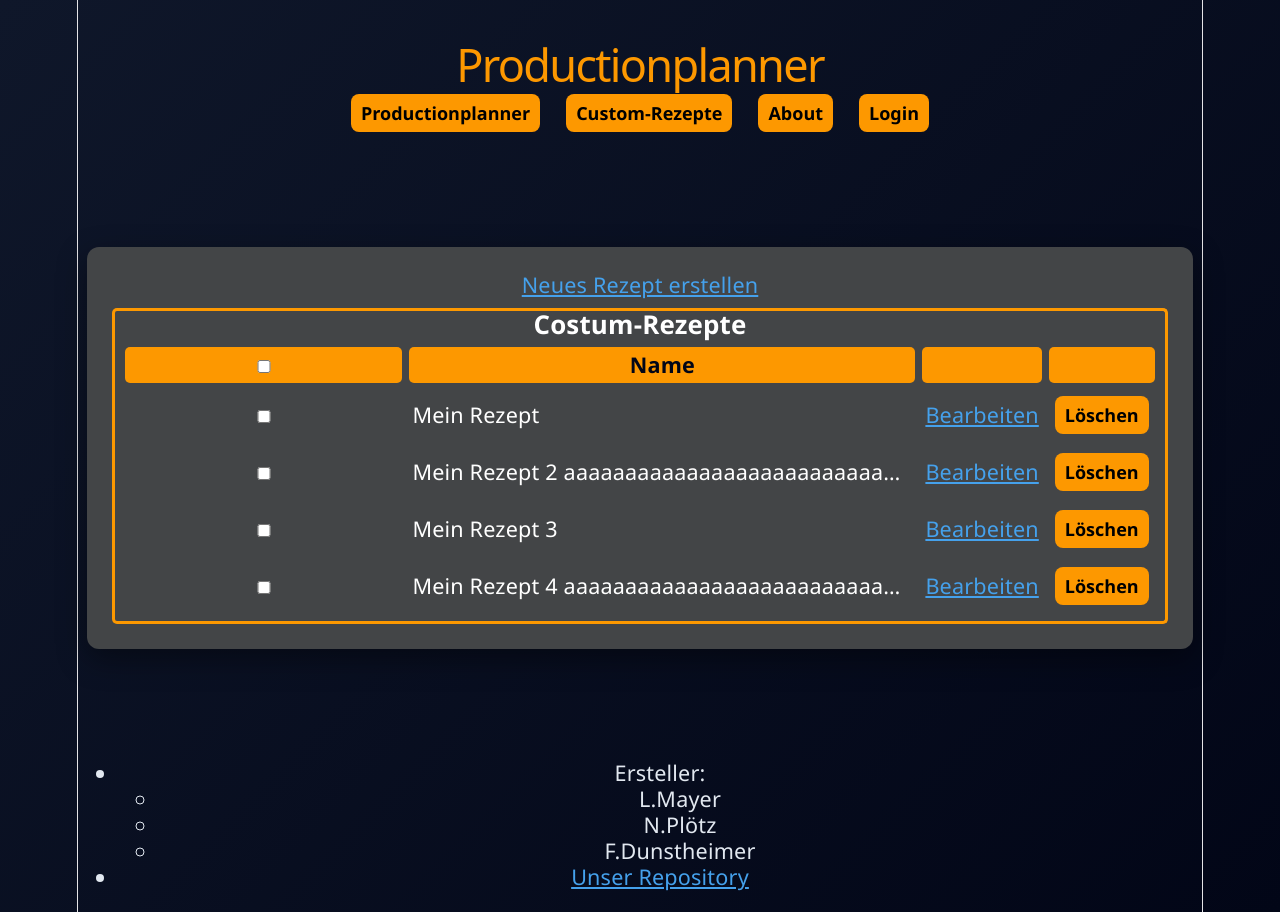
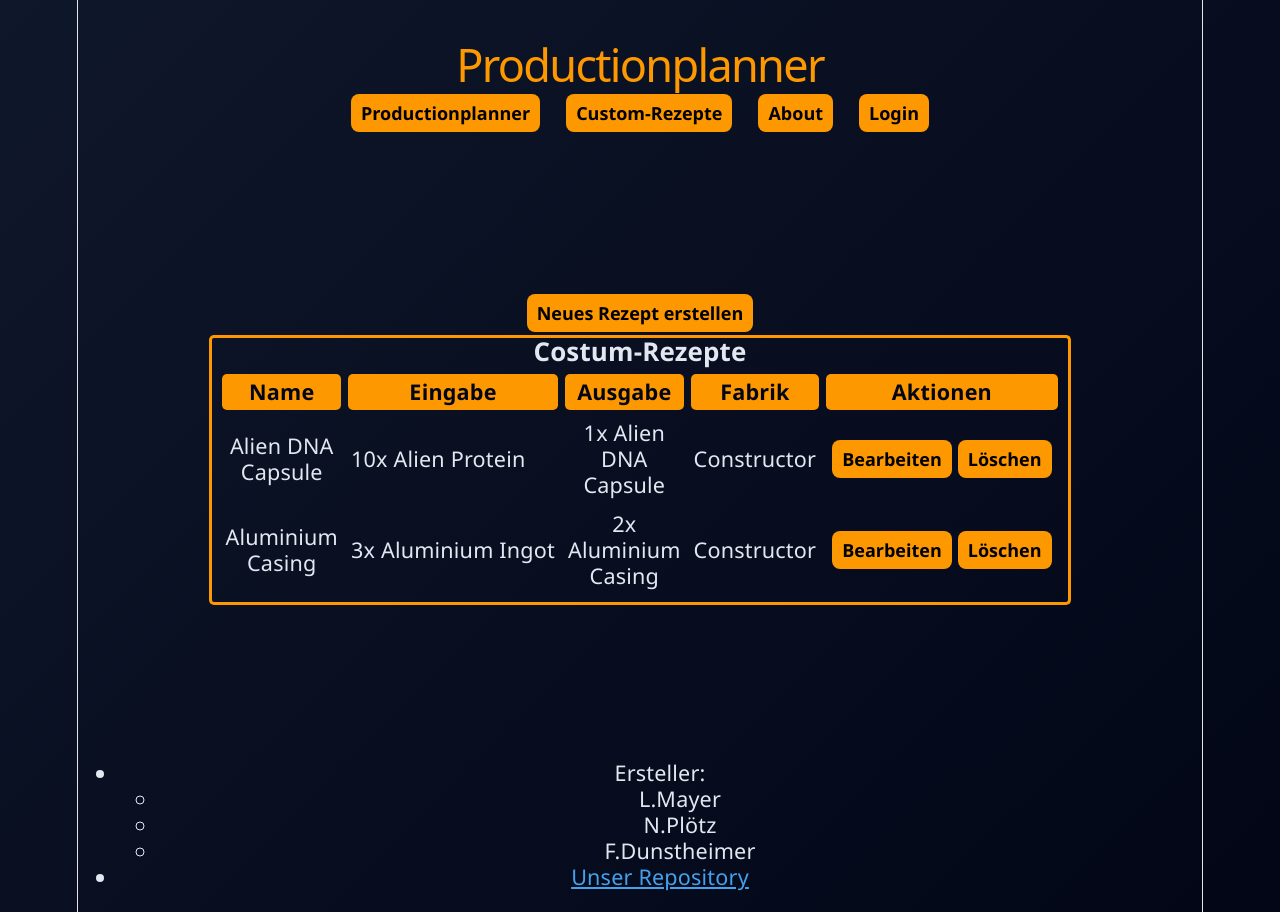
Before and after one commit to LeReyam/Satiscalc, a React (Vite) app: page / in a window 1280 px wide. Both pictures are taken after a click on the button "Custom-Rezepte". Built offline with nearby package versions, Linux system fonts and the light colour scheme.

Commit message:
Implement recipe management features: add, edit, delete, and display recipes with updated components, edit and add currently not working correctly

```diff
--- a/src/App.tsx
+++ b/src/App.tsx
@@ -1,6 +1,7 @@
 import { useState } from "react";
-
 import "./App.css";
+import type { Recipe } from "./types";
+import { initialRecipes } from "./data/initialrecipes";
 
 import { Header } from "./components/header";
 import { Footer } from "./components/footer";
@@ -14,17 +15,72 @@ import { Productionplanner_output } from "./components/productionplanner-output"
 import { Productionplanner_graph } from "./components/productionplanner-graph";
 
 function App() {
+  const [recipes, setRecipes] = useState<Recipe[]>(initialRecipes);
+  const [selectedRecipeId, setSelectedRecipeId] = useState(recipes[0].id);
+  const [amount, setAmount] = useState(1);
+
+  const selectedRecipe = recipes.find( (recipe) => recipe.id === selectedRecipeId);
   const [page, setPage] = useState("planner");
+
+  const [editingRecipeId, setEditingRecipeId] = useState<string | null>(null);
+
+
+  function handleSaveRecipe(recipe: Recipe){
+    setRecipes(
+      (currentRecipes) => {
+        const recipeExists = currentRecipes.some(
+          (currentRecipe) => currentRecipe.id === recipe.id
+        )
+
+        if (recipeExists) {
+          return currentRecipes.map((currentRecipe) =>
+            currentRecipe.id === recipe.id ? recipe : currentRecipe
+          )
+        }
+        return [...currentRecipes, recipe]
+      }
+    );
+    setEditingRecipeId(null);
+    setPage("recipes")
+  }
+
+  function handleCreateRecipe(){
+    setEditingRecipeId(null),
+    setPage("recipe-editor")
+  }
+
+  function handleEditRecipe(id: string){
+    setEditingRecipeId(id);
+    setPage("recipe-editor");
+  }
+
+  function handleDeleteRecipe(id: string){
+    setRecipes((currentRecipes) =>
+      currentRecipes.filter((recipe) => recipe.id !== id)
+    )
+  }
 
   return (
     <>
       <Header setPage={setPage} />
-
       {page === "planner" && (
         <>
-          <Recipe_selector />
+          <Recipe_selector
+            recipes={recipes}
+            selectedRecipeId={selectedRecipeId}
+            amount={amount}
+            onRecipeChange={setSelectedRecipeId}
+            onAmountChange={setAmount}
+          />
+
           <Productionplanner_graph />
-          <Productionplanner_output />
+
+          {selectedRecipe && (
+            <Productionplanner_output
+              recipe={selectedRecipe}
+              amount={amount}
+            />
+          )}
         </>
       )}
 
@@ -34,9 +90,22 @@ function App() {
 
       {page === "about" && <About />}
 
-      {page === "recipes" && <Costum_recipetable />}
+      {page === "recipes" && (
+        <Costum_recipetable
+          recipes={recipes}
+          onCreateRecipe={handleCreateRecipe}
+          onEditRecipe={handleEditRecipe}
+          onDeleteRecipe={handleDeleteRecipe}
+        />
+      )}
 
-      {page === "recipe-editor" && <Costum_recipe_editor />}
+      {page === "recipe-editor" && (
+        <Costum_recipe_editor
+          recipe={recipes.find((recipe) => recipe.id === editingRecipeId)}
+          onSave={handleSaveRecipe}
+          onCancel={() => setPage("recipes")}
+        />
+      )}
 
       <Footer />
     </>
--- a/src/components/costum-recipe-editor.tsx
+++ b/src/components/costum-recipe-editor.tsx
@@ -1,44 +1,98 @@
-export function Costum_recipe_editor() {
-  return (
-    <main title="costum_recipe_editor">
+import { useState } from "react";
+import type { Recipe } from "../types";
+
+type CostumRecipeEditorProps = {
+  recipe?: Recipe;
+  onSave: (recipe: Recipe) => void;
+  onCancel:() => void;
+}
+
+export function Costum_recipe_editor({
+  recipe,
+  onSave,
+  onCancel,
+}: CostumRecipeEditorProps) {
+  const [name, setName] = useState(recipe?.name ?? "")
+  const [input, setInput] = useState(recipe?.input ?? "");
+  const [inputAmount, setInputAmount] = useState(recipe?.inputAmount ?? 1);
+  const [output, setOutput] = useState(recipe?.output ?? "");
+  const [outputAmount, setOutputAmount] = useState(recipe?.outputAmount ?? 1);
+  const [machine, setMachine] = useState(recipe?.machine ?? "");
+
+  function handleSubmit(event: React.SubmitEvent<HTMLFormElement>) {
+    event.preventDefault();
+  }
+
+  const savedRecipe: Recipe = {
+    id: recipe?.id ?? crypto.randomUUID(),
+    name,
+    input,
+    inputAmount,
+    output,
+    outputAmount,
+    machine,
+  }
+  onSave(savedRecipe)
+
+  return(
+    <main className="costum_recipe_editor">
       <section>
-        <form id="selection">
+        <h2>{recipe ? "Rezept bearbeiten" : "Neues Rezept erstellen"}</h2>
+
+        <form id="selection" onSubmit={handleSubmit}>
           <label>Name:</label>
-          <input type="text" placeholder="Mein Rezept" />
-          Eingabe:
-          <p>
-            <select name="Ressource" id="Ressource">
-              <option value="Alien DNA Capsule">Alien DNA Capsule</option>
-              <option value="Alumium Casing">Aluminium Casing</option>
-            </select>
-            <input type="number" value="1" min="1" max="1000000" id="number" />
-            /s
-          </p>
-          <button>Eingabe hinzufügen</button>
-          Ausgabe:
-          <p>
-            <select name="Fabrik" id="Fabrik">
-              <option value="Alien DNA Capsule">Alien DNA Capsule</option>
-              <option value="Alumium Casing">Aluminium Casing</option>
-            </select>
-            <input type="number" value="1" min="1" max="1000000" id="number" />
-            /s
-          </p>
-          <button>Ausgabe hinzufügen</button>
-          Fabrik:
-          <p>
-            <select name="Fabrik" id="Fabrik">
-              <option value="Alien DNA Capsule">Alien DNA Capsule</option>
-              <option value="Alumium Casing">Aluminium Casing</option>
-            </select>
-            <input type="number" value="1" min="1" max="1000000" id="number" />s
-          </p>
-          <button>Rezept erstellen/speichern</button>
+          <input
+            type="text"
+            placeholder="Mein Rezept"
+            value={name}
+            onChange={(event) => setName(event.target.value)}
+          />
+
+          <label>Eingabe:</label>
+          <input
+            type="text"
+            placeholder="z.B. Iron Ore"
+            value={input}
+            onChange={(event) => setInput(event.target.value)}
+          />
+
+          <input
+            type="number"
+            min="1"
+            max="1000000"
+            value={inputAmount}
+            onChange={(event) => setInputAmount(Number(event.target.value))}
+          />
+
+           <label>Ausgabe:</label>
+          <input
+            type="text"
+            placeholder="z.B. Iron Ingot"
+            value={output}
+            onChange={(event) => setOutput(event.target.value)}
+          />
+
+          <input
+            type="number"
+            min="1"
+            max="1000000"
+            value={outputAmount}
+            onChange={(event) => setOutputAmount(Number(event.target.value))}
+          />
+
+          <label>Fabrik:</label>
+          <input
+            type="text"
+            placeholder="z.B. Smelter"
+            value={machine}
+            onChange={(event) => setMachine(event.target.value)}
+          />
+
+          <button type="submit">{recipe ? "Änderungen speichern" : "Rezept erstellen"}</button>
+          <button type="button" onClick={onCancel}>Zurück</button>
+
         </form>
-        <a href="custom-recipies.html">
-          <button>Zurück</button>
-        </a>
       </section>
     </main>
-  );
+  )
 }
--- a/src/components/costum-recipetable.tsx
+++ b/src/components/costum-recipetable.tsx
@@ -1,82 +1,59 @@
-export function Costum_recipetable() {
+import type { Recipe } from "../types";
+
+type CostumRecipetableProps =  {
+  recipes: Recipe[];
+  onCreateRecipe: () => void;
+  onEditRecipe: (id: string) => void;
+  onDeleteRecipe: (id: string) => void
+}
+
+export function Costum_recipetable({
+  recipes,
+  onCreateRecipe,
+  onEditRecipe,
+  onDeleteRecipe,
+}: CostumRecipetableProps) {
   return (
     <main title="planner">
       <section>
-        <form>
-          <div title="new-recipe">
-            <a href="rezepte-erstellen-bearbeiten.html" title="btn">
+        <button type="button" onClick={onCreateRecipe}>
           Neues Rezept erstellen
-            </a>
-          </div>
-          <div title="table-wrapper">
-            <table title="table-info">
+        </button>
+
+        <div className="table-wrapper">
+          <table className="table-info">
             <caption>Costum-Rezepte</caption>
+
             <thead>
-                <th>
-                  <input type="checkbox" title="all" />
-                </th>
+              <tr>
                 <th>Name</th>
-                <th></th>
-                <th></th>
+                <th>Eingabe</th>
+                <th>Ausgabe</th>
+                <th>Fabrik</th>
+                <th>Aktionen</th>
+              </tr>
             </thead>
+
             <tbody>
-                <tr>
+              {recipes.map((recipe) =>
+                <tr key={recipe.id}>
+                  <td>{recipe.name}</td>
                   <td>
-                    <input type="checkbox" name="Rezept" title="check1" />
-                  </td>
-                  <td title="recipe-name">Mein Rezept</td>
-                  <td>
-                    <a href="rezepte-erstellen-bearbeiten.html">Bearbeiten</a>
+                    {recipe.inputAmount}x {recipe.input}
                   </td>
                   <td>
-                    <button>Löschen</button>
+                    {recipe.outputAmount}x {recipe.output}
+                  </td>
+                  <td>{recipe.machine}</td>
+                  <td>
+                    <button type="button" onClick={() => onEditRecipe(recipe.id)}>Bearbeiten</button>
+                    <button type="button" onClick={() => onDeleteRecipe(recipe.id)}>Löschen</button>
                   </td>
                 </tr>
-                <tr>
-                  <td>
-                    <input type="checkbox" name="Rezept" title="check1" />
-                  </td>
-                  <td title="recipe-name">
-                    Mein Rezept 2
-                    aaaaaaaaaaaaaaaaaaaaaaaaaaaaaaaaaaaaaaaaaaaaaaaaaaaaaaaaaaaaaaaaaaaaaaaaaaaaaaaaaaaaaaaaaaaaaaaaaaaa
-                  </td>
-                  <td>
-                    <a href="rezepte-erstellen-bearbeiten.html">Bearbeiten</a>
-                  </td>
-                  <td>
-                    <button>Löschen</button>
-                  </td>
-                </tr>
-                <tr>
-                  <td>
-                    <input type="checkbox" name="Rezept" title="check1" />
-                  </td>
-                  <td title="recipe-name">Mein Rezept 3</td>
-                  <td>
-                    <a href="rezepte-erstellen-bearbeiten.html">Bearbeiten</a>
-                  </td>
-                  <td>
-                    <button>Löschen</button>
-                  </td>
-                </tr>
-                <tr>
-                  <td>
-                    <input type="checkbox" name="Rezept" title="check1" />
-                  </td>
-                  <td title="recipe-name">
-                    Mein Rezept 4 aaaaaaaaaaaaaaaaaaaaaaaaaaaaaaaaaaa
-                  </td>
-                  <td>
-                    <a href="rezepte-erstellen-bearbeiten.html">Bearbeiten</a>
-                  </td>
-                  <td>
-                    <button>Löschen</button>
-                  </td>
-                </tr>
+              )}
             </tbody>
           </table>
         </div>
-        </form>
       </section>
     </main>
   );
--- a/src/components/recipeselector.tsx
+++ b/src/components/recipeselector.tsx
@@ -1,18 +1,52 @@
-export function Recipe_selector() {
+import type { Recipe } from "../types";
+
+
+type RecipeSelectorProps = {
+  recipes: Recipe[];
+  selectedRecipeId: string;
+  amount: number;
+  onRecipeChange: (id: string) => void;
+  onAmountChange: (amount: number) => void;
+};
+
+export function Recipe_selector({
+  recipes,
+  selectedRecipeId,
+  amount,
+  onRecipeChange,
+  onAmountChange,
+}: RecipeSelectorProps) {
   return (
     <section>
       <form>
         <label title="rezept">Wähle das Rezept:</label>
-        <select name="rezept" id="rezept">
-          <option value="Alien DNA Capsule">Alien DNA Capsule</option>
-          <option value="Alumium Casing">Aluminium Casing</option>
+
+        <select
+          name="rezept"
+          id="rezept"
+          value={selectedRecipeId}
+          onChange={(event) => onRecipeChange(event.target.value)}
+        >
+          {recipes.map((recipe) => (
+            <option key={recipe.id} value={recipe.id}>
+              {recipe.name}
+            </option>
+          ))}
         </select>
+
         <label id="menge">Gebe die gewünschte Anzahl ein:</label>
+
         <p>
-          <input type="number" value="1" min="1" max="1000000" id="number" />
+          <input
+            type="number"
+            value={amount}
+            min="1"
+            max="1000000"
+            id="number"
+            onChange={(event) => onAmountChange(Number(event.target.value))}
+          />
           /s
         </p>
-        <button type="submit">Berechnen</button>
       </form>
     </section>
   );
--- a/src/data/initialrecipes.ts
+++ b/src/data/initialrecipes.ts
@@ -0,0 +1,22 @@
+import type { Recipe } from "../types";
+
+export const initialRecipes: Recipe[] = [
+  {
+    id: "alien-dna-capsule",
+    name: "Alien DNA Capsule",
+    input: "Alien Protein",
+    inputAmount: 10,
+    output: "Alien DNA Capsule",
+    outputAmount: 1,
+    machine: "Constructor",
+  },
+  {
+    id: "aluminium-casing",
+    name: "Aluminium Casing",
+    input: "Aluminium Ingot",
+    inputAmount: 3,
+    output: "Aluminium Casing",
+    outputAmount: 2,
+    machine: "Constructor",
+  },
+];
```
Also changed, not shown: src/components/productionplanner-output.tsx (+26 -5 lines), src/types.ts (+10 -0 lines). Lines whose indentation alone changed are shown as unchanged.
